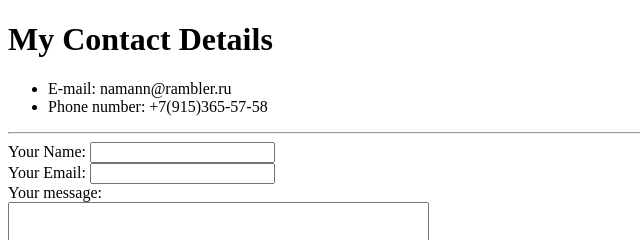
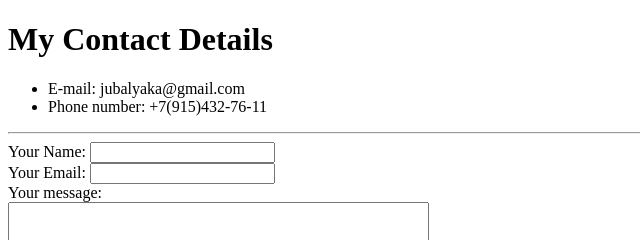
Before and after one commit to Jubalyaka/ts, a plain HTML site: page MyContacts.html in a window 1280 px wide. Shown: the top 240 px of the page, 0-640 px from the left. Drawn offline with Linux system fonts and the light colour scheme.

Commit message:
Update MyContacts.html

```diff
--- a/MyContacts.html
+++ b/MyContacts.html
@@ -9,8 +9,8 @@
 <body>
   <h1>My Contact Details</h1>
   <ul>
-    <li>E-mail: namann@rambler.ru</li>
-    <li>Phone number: +7(915)365-57-58</li>
+    <li>E-mail: jubalyaka@gmail.com</li>
+    <li>Phone number: +7(915)432-76-11</li>
   </ul>
   <hr>
   <form class="" action="mailto:juba@gmail.com" method="post">
```
